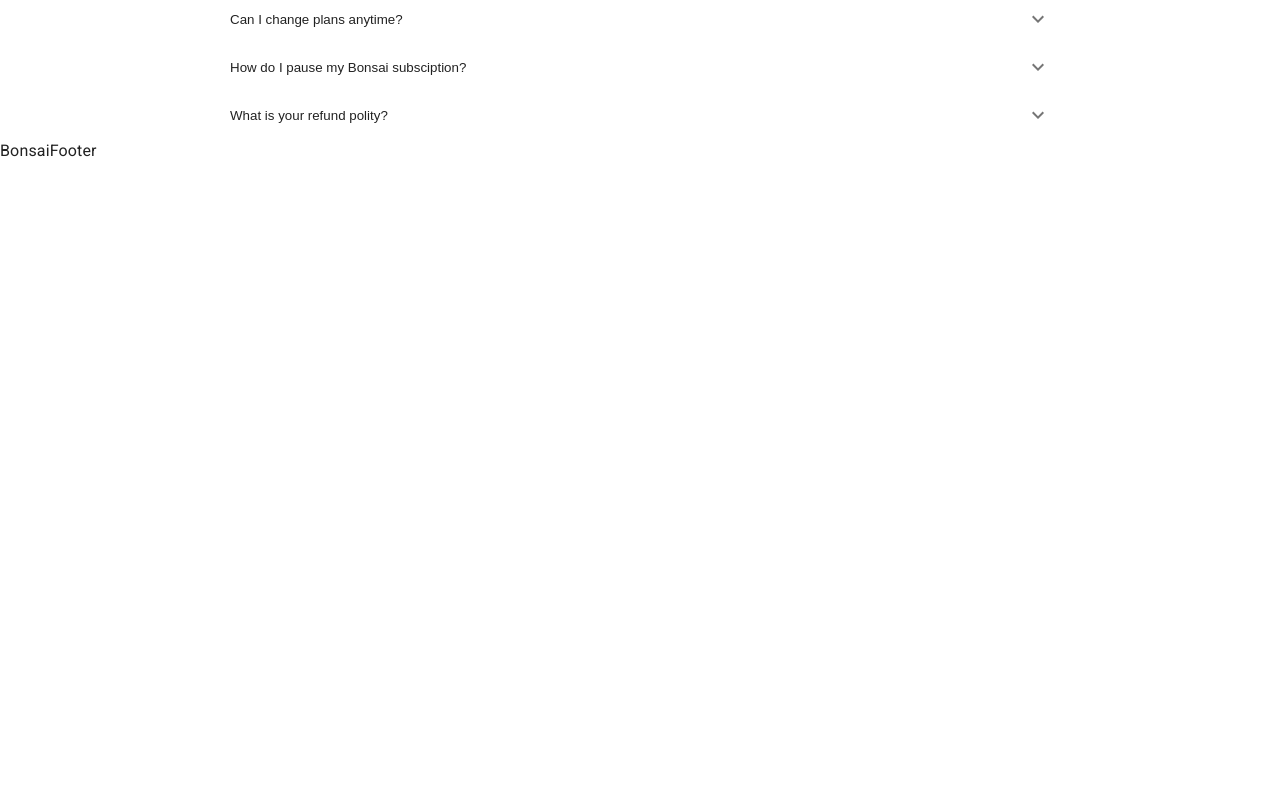
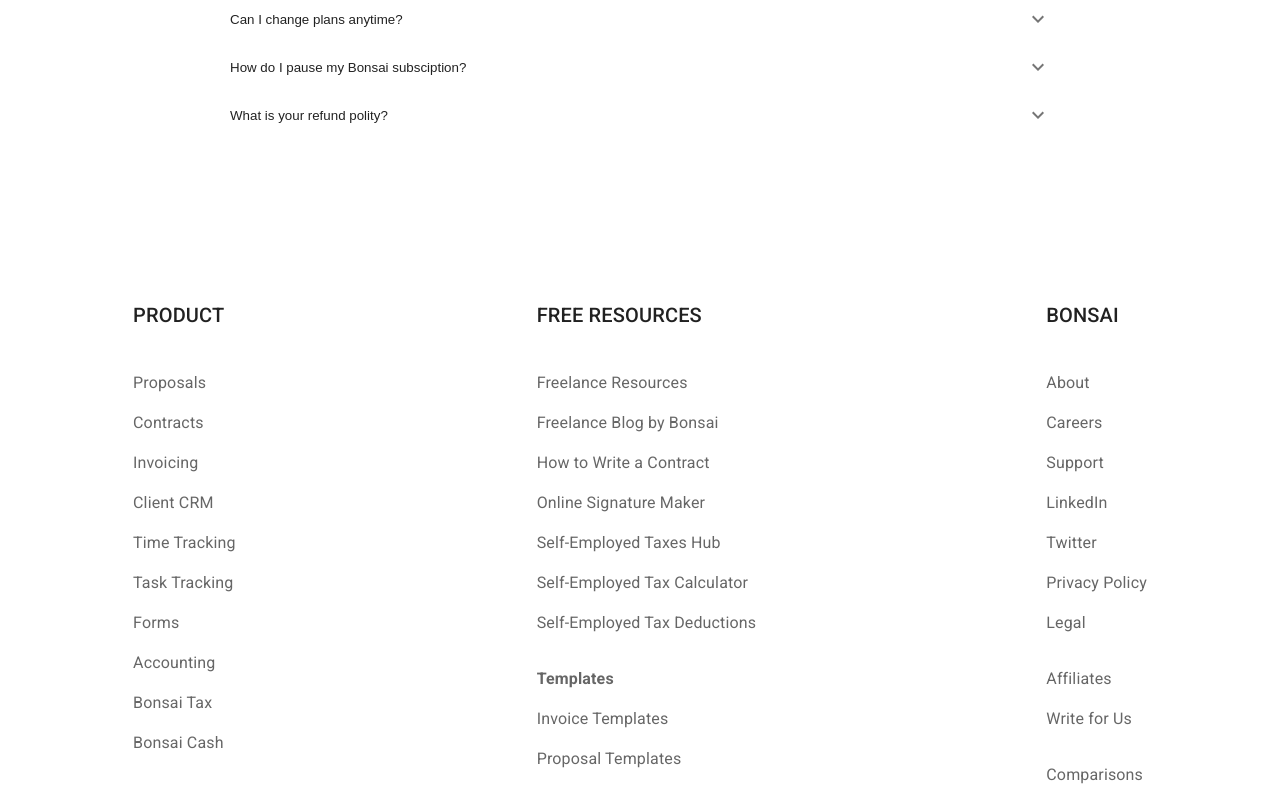
Before and after one commit to fof3096/MUI-practice, a React (Vite) app: page /Pricing in a window 1280 px wide. Shown: the part 1960-2750 px from the top of the page. Before the commit the page ends 2123 px from the top, so only its background shows below. Built offline with nearby package versions, Linux system fonts and the light colour scheme.

Commit message:
"BonsaiFooter" completed

```diff
--- a/src/components/bonsai/BonsaiFooter.jsx
+++ b/src/components/bonsai/BonsaiFooter.jsx
@@ -1,7 +1,57 @@
-import React from 'react'
+import { Container, Grid2 } from '@mui/material'
+import BonsaiFooterListContainer from './BonsaiFooterListContainer'
 
 export default function BonsaiFooter() {
   return (
-    <div>BonsaiFooter</div>
+    <Container disableGutters maxWidth="xl" component={"footer"} sx={{ my: 20 }}>
+        <Grid2 container spacing={3} justifyContent="space-around">
+            <BonsaiFooterListContainer title={"PRODUCT"} listItems={[
+                {href: "#", title: "Proposals"},
+                {href: "#", title: "Contracts"},
+                {href: "#", title: "Invoicing"},
+                {href: "#", title: "Client CRM"},
+                {href: "#", title: "Time Tracking"},
+                {href: "#", title: "Task Tracking"},
+                {href: "#", title: "Forms"},
+                {href: "#", title: "Accounting"},
+                {href: "#", title: "Bonsai Tax"},
+                {href: "#", title: "Bonsai Cash"},
+                {href: "#", title: "Pricing", color: "primary", styles:{ mt: 2 }},
+                {href: "#", title: "Bonsai Reviews"}
+            ]}/>
+
+          <BonsaiFooterListContainer title={"FREE RESOURCES"} listItems={[
+                { href: "#", title: "Freelance Resources"},
+                { href: "#", title: "Freelance Blog by Bonsai"},
+                { href: "#", title: "How to Write a Contract"},
+                { href: "#", title: "Online Signature Maker"},
+                { href: "#", title: "Self-Employed Taxes Hub"},
+                { href: "#", title: "Self-Employed Tax Calculator"},
+                { href: "#", title: "Self-Employed Tax Deductions"},
+                { href: "#", title: "Templates", styles:{ fontWeight: "bold", mt: 2 }},
+                { href: "#", title: "Invoice Templates"},
+                { href: "#", title: "Proposal Templates"},
+                { href: "#", title: "Contract Templates"},
+                { href: "#", title: "Agreement Templates"},
+                { href: "#", title: "Scope of Work Templates"},
+                { href: "#", title: "Quote Templates"},
+                { href: "#", title: "Credit Note Templates"},
+                { href: "#", title: "Estimate Templates"}
+            ]}/>
+
+          <BonsaiFooterListContainer title={"BONSAI"} listItems={[
+                { href: "#", title: "About"},
+                { href: "#", title: "Careers"},
+                { href: "#", title: "Support"},
+                { href: "#", title: "LinkedIn"},
+                { href: "#", title: "Twitter"},
+                { href: "#", title: "Privacy Policy"},
+                { href: "#", title: "Legal"},
+                { href: "#", title: "Affiliates", styles:{ mt: 2 }},
+                { href: "#", title: "Write for Us"},
+                { href: "#", title: "Comparisons", styles:{ mt: 2 }}
+            ]}/>
+      </Grid2>
+    </Container>
   )
 }
--- /dev/null
+++ b/src/components/bonsai/BonsaiFooterListContainer.jsx
@@ -0,0 +1,17 @@
+import { Grid2, List, Typography } from "@mui/material";
+import BonsaiFooterListItem from "./BonsaiFooterListItem";
+
+
+export default function BonsaiFooterListContainer({ title, listItems }) {
+  return (
+    <Grid2 xs={12} sm={4}>
+        <Typography variant="h6" sx={{ mb: 3 }}>{title}</Typography>
+        <List>
+            {listItems.map((item, index) => (
+                <BonsaiFooterListItem key={index} href={item.href} title={item.title} color={item.color} styles={item.styles}/>
+            ))}
+
+        </List>
+    </Grid2>
+  )
+}
--- /dev/null
+++ b/src/components/bonsai/BonsaiFooterListItem.jsx
@@ -0,0 +1,7 @@
+import { Link, ListItem } from '@mui/material'
+
+export default function BonsaiFooterListItem({ href, title, color = "textSecondary", styles }) {
+  return (
+    <ListItem disableGutters><Link color={color} underline="none" href={href} sx={styles}>{title}</Link></ListItem>
+  )
+}
```
